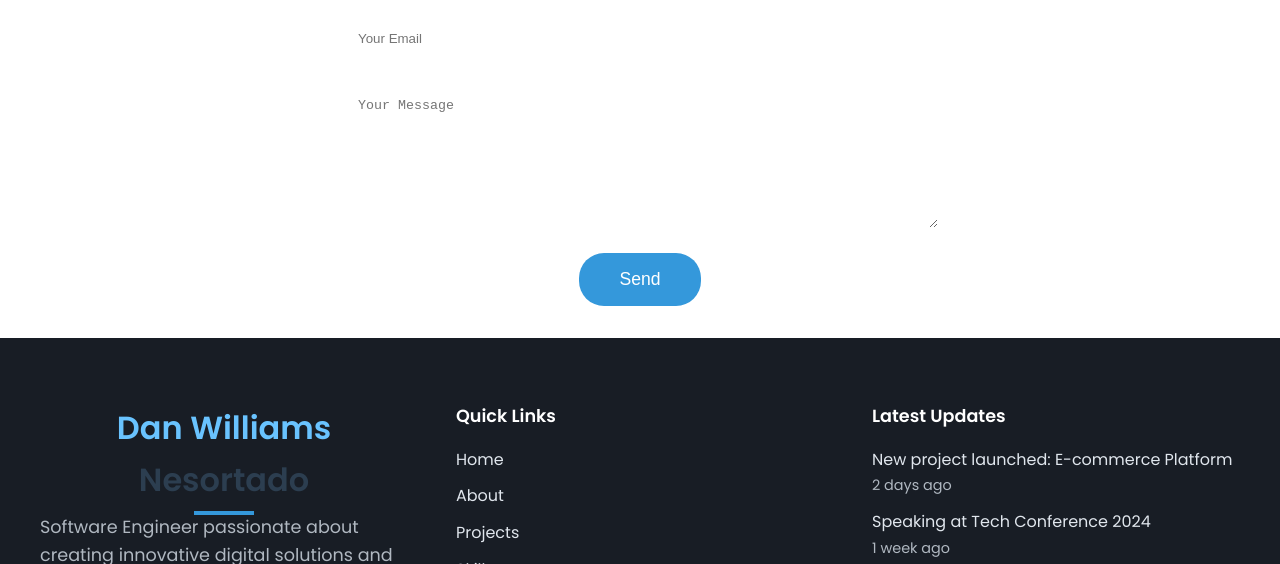
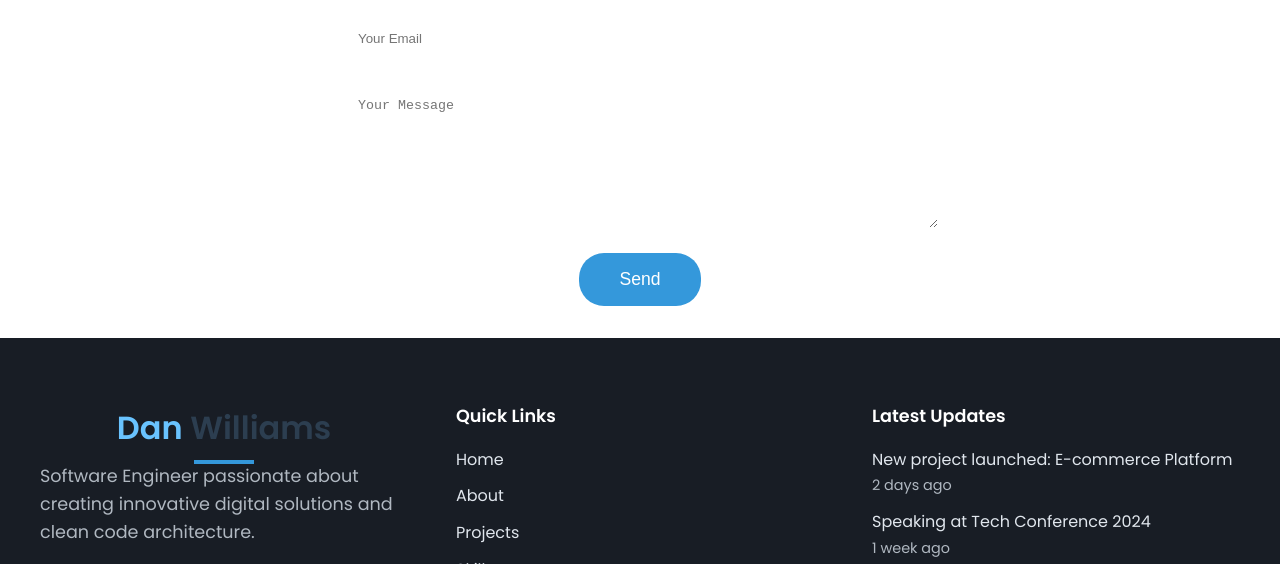
Before and after one commit to 1Agahan1/1agahan1.oi-main, a plain HTML site: page index.html in a window 1280 px wide. Shown: the part 3156-3720 px from the top of the page. Drawn offline with Linux system fonts and the light colour scheme.

Commit message:
Update index.html

```diff
--- a/index.html
+++ b/index.html
@@ -116,7 +116,7 @@
     <footer class="site-footer">
   <div class="footer-content">
     <div class="footer-col profile">
-      <h2><span style="color:#69c3ff">Dan Williams</span> Nesortado</h2>
+      <h2><span style="color:#69c3ff">Dan</span> Williams</h2>
       <p>Software Engineer passionate about creating innovative digital solutions and clean code architecture.</p>
       <div class="footer-social">
         <a href="#" aria-label="GitHub"><i class="fab fa-github"></i></a>
```
